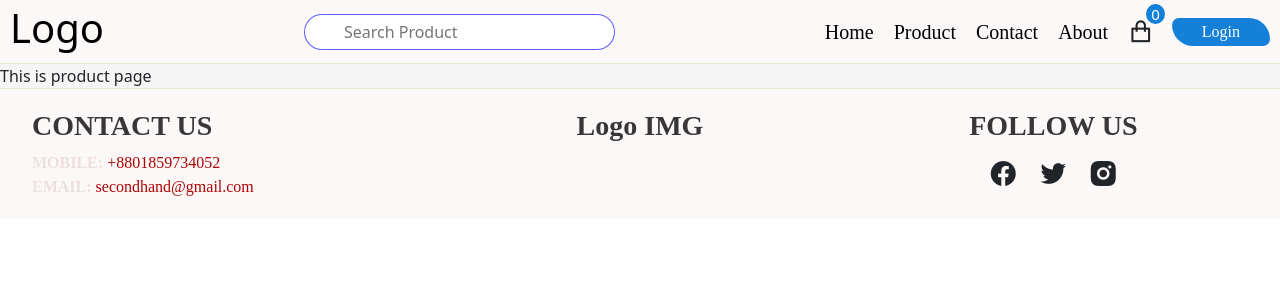
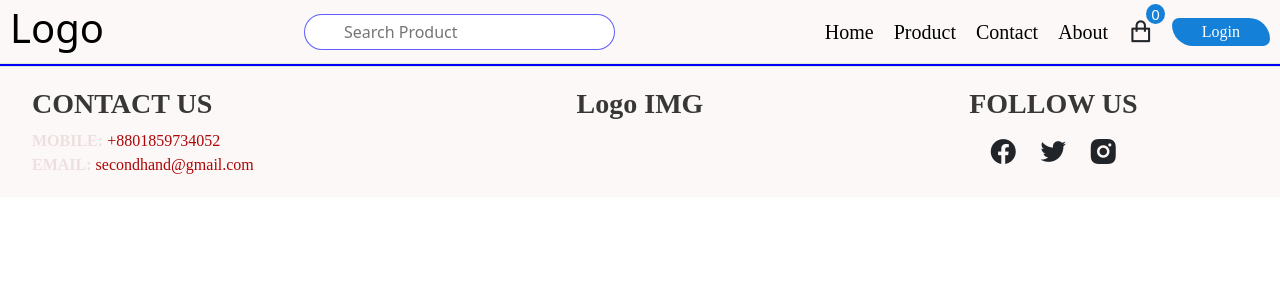
Before and after one commit to Matiur847/ecommerce-frontend, a React (Create React App) app: page /product in a window 1280 px wide. Shown: the top 300 px of the page. Built offline with nearby package versions, Linux system fonts and the light colour scheme.

Commit message:
navbar logo customize

```diff
--- a/src/components/Helmet/Helmet.js
+++ b/src/components/Helmet/Helmet.js
@@ -1,7 +1,7 @@
 import React from 'react';
 
 const Helmet = (props) => {
-    document.title = "Ecommerce - " + props.title
+    document.title = props.title + " - Ecommerce"
     return (
         <div className='w-100'>
             {
--- a/src/pages/Home.js
+++ b/src/pages/Home.js
@@ -67,7 +67,7 @@ const Home = () => {
                     <Row>
                         {
                             bannerData.map((item, index) => (
-                                <Col lg='3' md='4' sm='6' xs='6'>
+                                <Col lg='3' md='4' sm='6' xs='6' key={index}>
                                     <div className="category-item d-flex align-items-center gap-3">
                                         <div className="category-img">
                                             {item.logo}
--- a/src/pages/Product.js
+++ b/src/pages/Product.js
@@ -4,8 +4,8 @@ import Helmet from '../components/Helmet/Helmet';
 const Product = () => {
     return (
         <Helmet title='Product'>
-            <div>
-                This is product page
+            <div className='product-container'>
+
             </div>
         </Helmet>
     );
--- a/src/style/Header.css
+++ b/src/style/Header.css
@@ -23,6 +23,7 @@ nav.navbar {
 }
 
 .navbar-logo {
+    cursor: pointer;
     color: black;
 }
 
```
